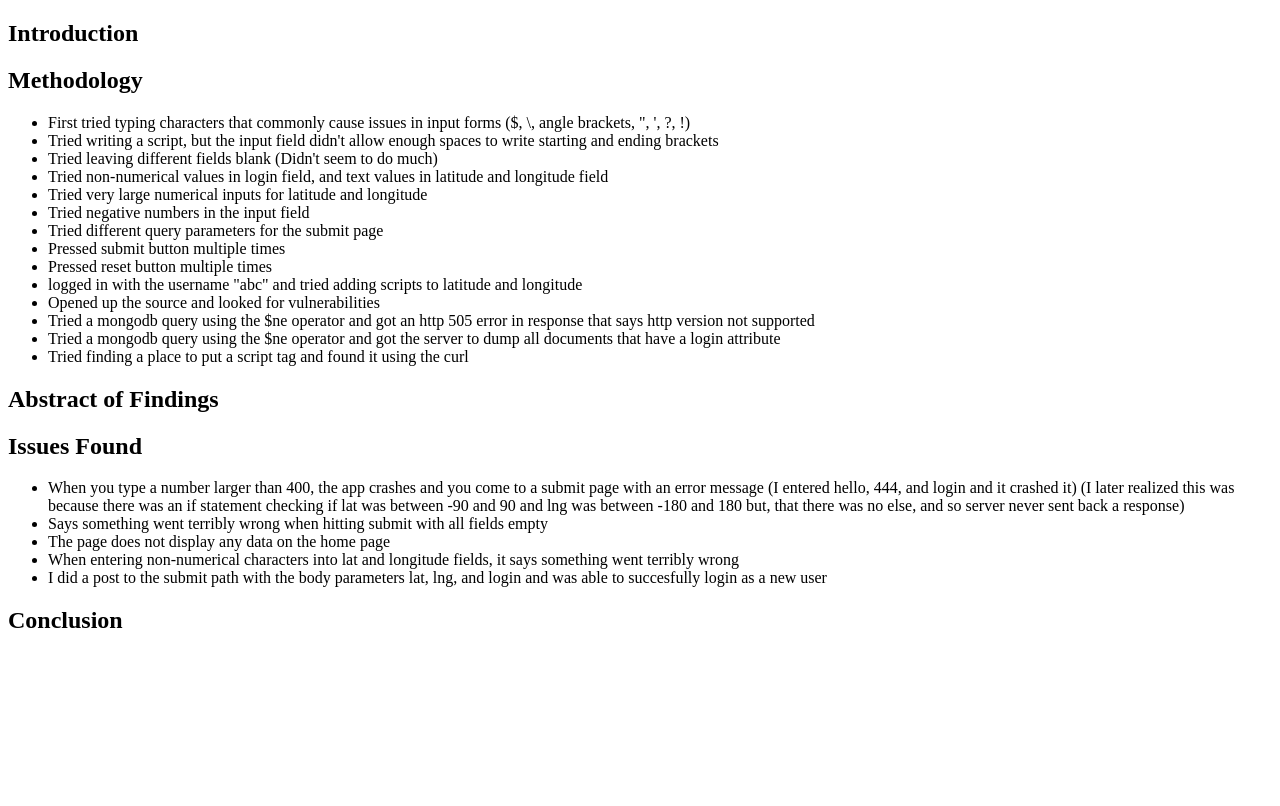
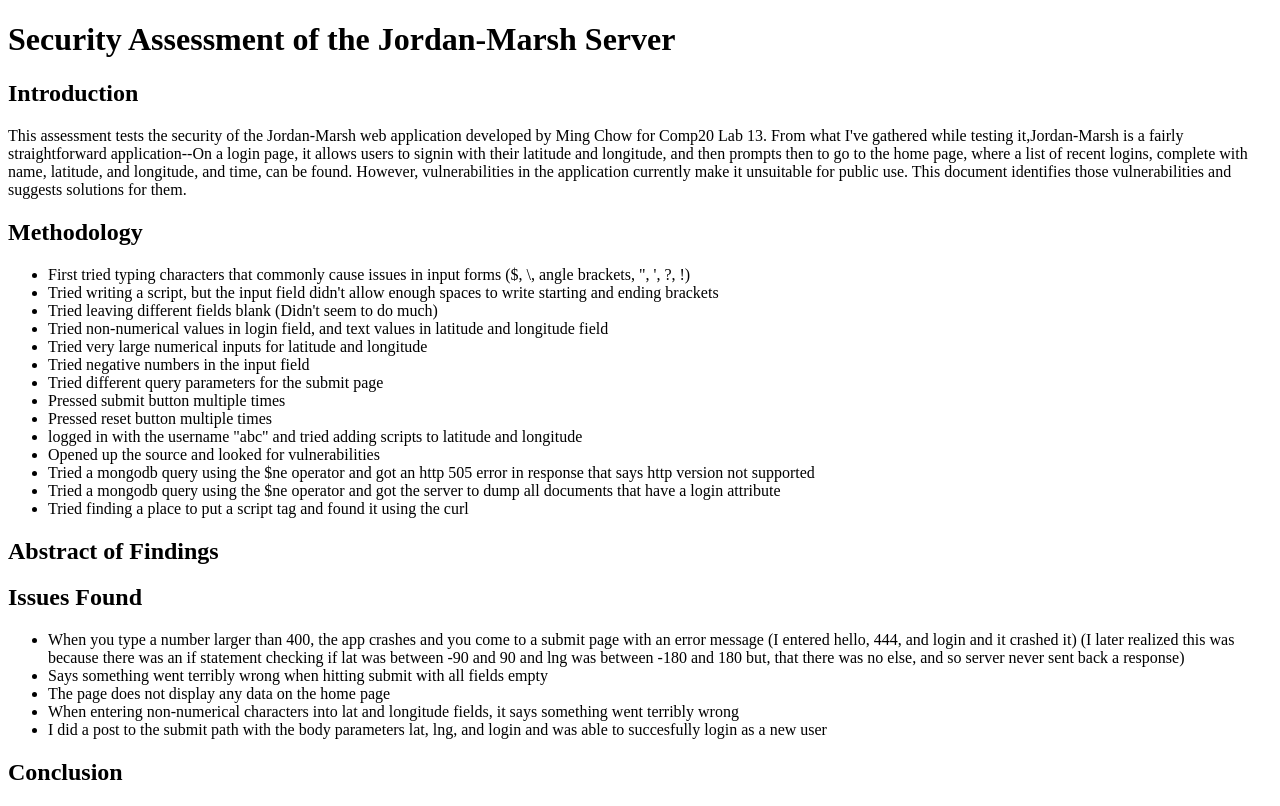
Before and after one commit to mgomez05/WebProgramming, a plain HTML site: page security/index.html in a window 1280 px wide. Drawn offline with Linux system fonts and the light colour scheme.

Commit message:
Added introduction

```diff
--- a/security/index.html
+++ b/security/index.html
@@ -8,8 +8,15 @@
     <!--<link rel="stylesheet" href="styles.css">-->
 </head>
 
+<h1>Security Assessment of the Jordan-Marsh Server </h1>
 <h2>Introduction</h2>
-<p></p>
+<p>This assessment tests the security of the Jordan-Marsh web application developed by
+    Ming Chow for Comp20 Lab 13. From what I've gathered while testing it,Jordan-Marsh
+    is a fairly straightforward application--On a login page, it allows users to signin
+    with their latitude and longitude, and then prompts then to go to the home page,
+    where a list of recent logins, complete with name, latitude, and longitude, and time,
+    can be found. However, vulnerabilities in the application currently make it unsuitable
+    for public use. This document identifies those vulnerabilities and suggests solutions for them.</p>
 
 <h2>Methodology</h2>
 <ul>
```
